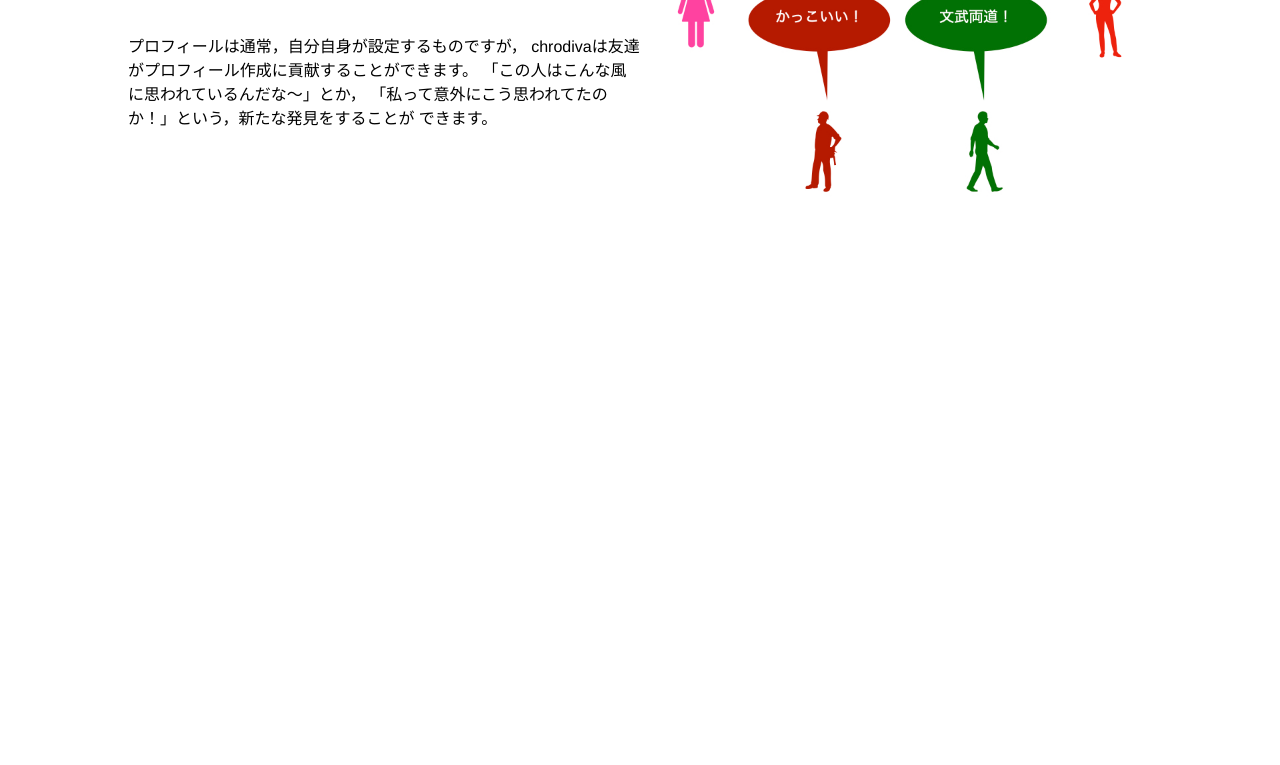
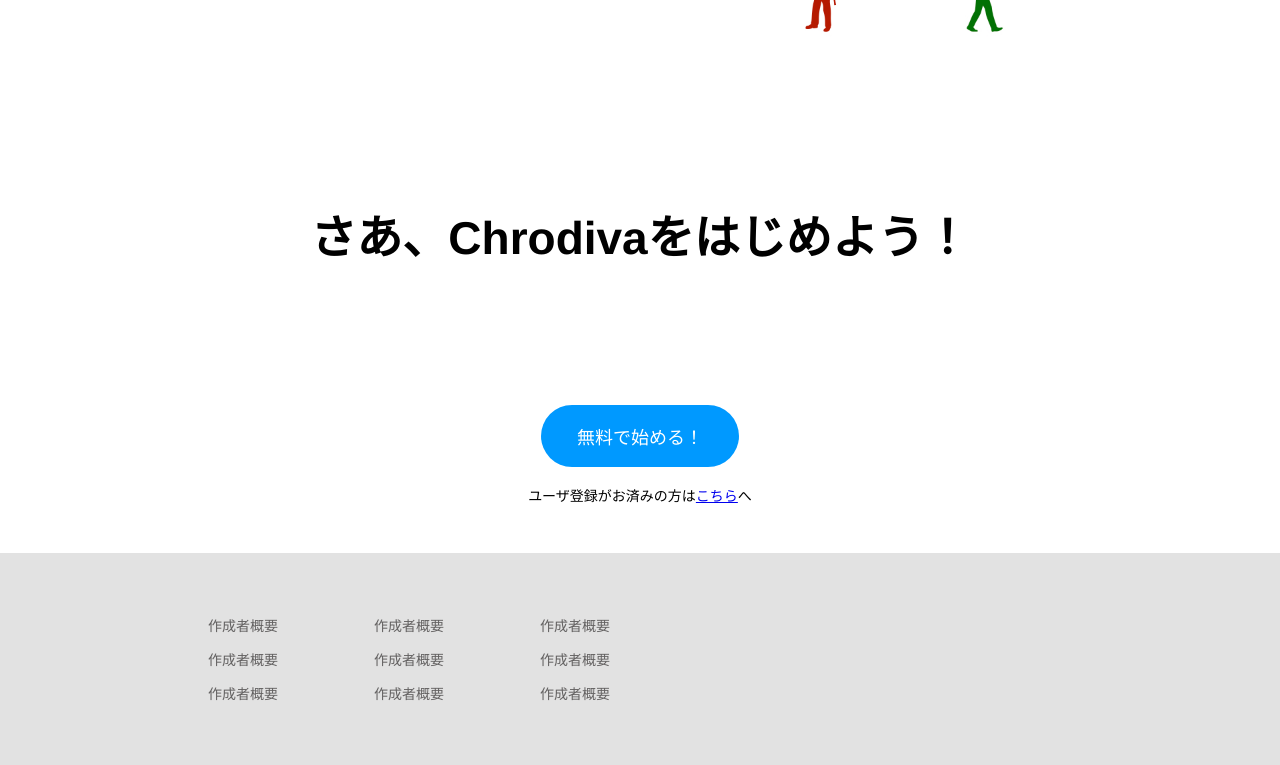
Before and after one commit to fieldflat/chrodiva, a Gatsby site: page / in a window 1280 px wide. Shown: the part 2609-3374 px from the top of the page. Before the commit the page ends 2832 px from the top, so only its background shows below. Built offline with nearby package versions, Linux system fonts and the light colour scheme; Gatsby itself is replaced by a stand-in of ours.

Commit message:
update: create footer

```diff
--- /dev/null
+++ b/src/components/css/footer.module.css
@@ -0,0 +1,21 @@
+.whole {
+  margin-top: 3em;
+  background: rgb(226, 226, 226);
+  padding: 3em 10em;
+  display: flex;
+}
+
+.footer_div {
+  padding: 0 3em;
+}
+
+.footer_a {
+  display: block;
+  margin: 1em 0;
+  text-decoration: none;
+  font-size: 14px;
+}
+
+.footer_a:link, .footer_a:visited, .footer_a:hover, .footer_a:active {
+  color: rgb(99, 97, 97);
+}
--- /dev/null
+++ b/src/components/css/join_message.module.css
@@ -0,0 +1,5 @@
+.join {
+  font-size: 46px;
+  text-align: center;
+  margin: 3em 0;
+}
--- a/src/components/css/middle_message.module.css
+++ b/src/components/css/middle_message.module.css
@@ -1,6 +1,6 @@
 .flex_container {
   display: flex;
-  margin-top: 10em;
+  margin: 5em 0;
   width: 100%;
   flex-flow: wrap;
   justify-content: center;
--- /dev/null
+++ b/src/components/js/Footer.js
@@ -0,0 +1,28 @@
+import React from "react"
+import footer from "../css/footer.module.css"
+import container from "../../common/css/container.module.css"
+import Image from "../image.js"
+
+export default function Footer(props) {
+  return (
+    <footer className={footer.whole}>
+      <div className={footer.footer_div}>
+        <a href="#" className={footer.footer_a}>作成者概要</a>
+        <a href="#" className={footer.footer_a}>作成者概要</a>
+        <a href="#" className={footer.footer_a}>作成者概要</a>
+      </div>
+
+      <div className={footer.footer_div}>
+        <a href="#" className={footer.footer_a}>作成者概要</a>
+        <a href="#" className={footer.footer_a}>作成者概要</a>
+        <a href="#" className={footer.footer_a}>作成者概要</a>
+      </div>
+
+      <div className={footer.footer_div}>
+        <a href="#" className={footer.footer_a}>作成者概要</a>
+        <a href="#" className={footer.footer_a}>作成者概要</a>
+        <a href="#" className={footer.footer_a}>作成者概要</a>
+      </div>
+    </footer>
+  )
+}
--- /dev/null
+++ b/src/components/js/JoinMessage.js
@@ -0,0 +1,21 @@
+import React from "react"
+import join_message from "../css/join_message.module.css"
+import top_message from "../css/top_message.module.css"
+import container from "../../common/css/container.module.css"
+import Image from "../image.js"
+
+export default function JoinMessage(props) {
+  return (
+    <div className={container.container}>
+      <h2 className={join_message.join}>さあ、Chrodivaをはじめよう！</h2>
+
+      <div id={top_message.get_started}>
+        <button id={top_message.get_started_button}>無料で始める！</button>
+        <p></p>
+        <span id={top_message.login_message}>
+          ユーザ登録がお済みの方は<a href="#">こちら</a>へ
+        </span>
+      </div>
+    </div>
+  )
+}
--- a/src/pages/index.js
+++ b/src/pages/index.js
@@ -3,6 +3,8 @@
 import Navbar from "../components/js/Navbar"
 import TopMessage from "../components/js/TopMessage"
 import MiddleMessage from "../components/js/MiddleMessage"
+import JoinMessage from "../components/js/JoinMessage"
+import Footer from "../components/js/Footer"
 
 export default function Home() {
   return (
@@ -10,6 +12,8 @@
       <Navbar />
       <TopMessage />
       <MiddleMessage />
+      <JoinMessage />
+      <Footer />
     </div>
   )
 }
```
